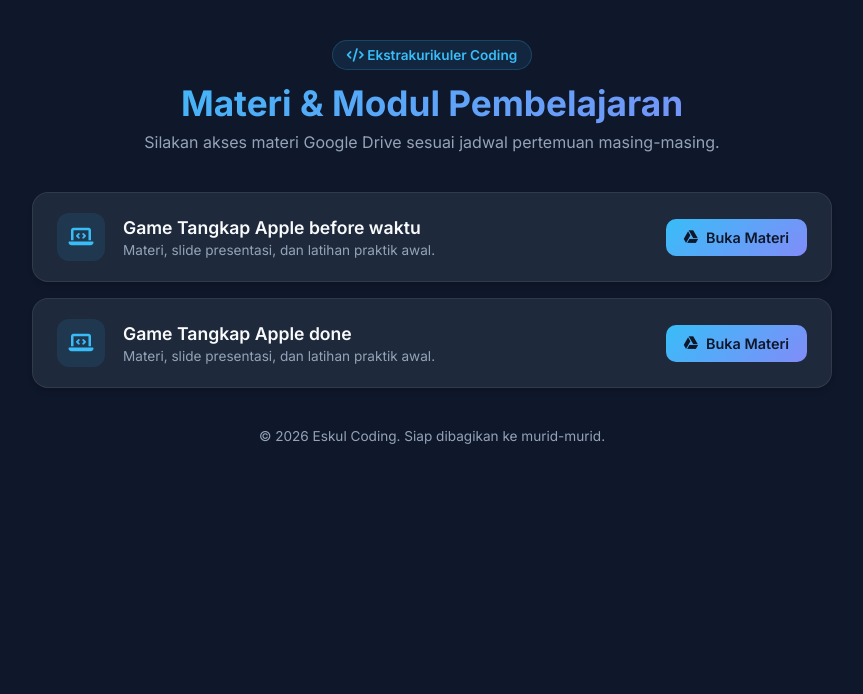
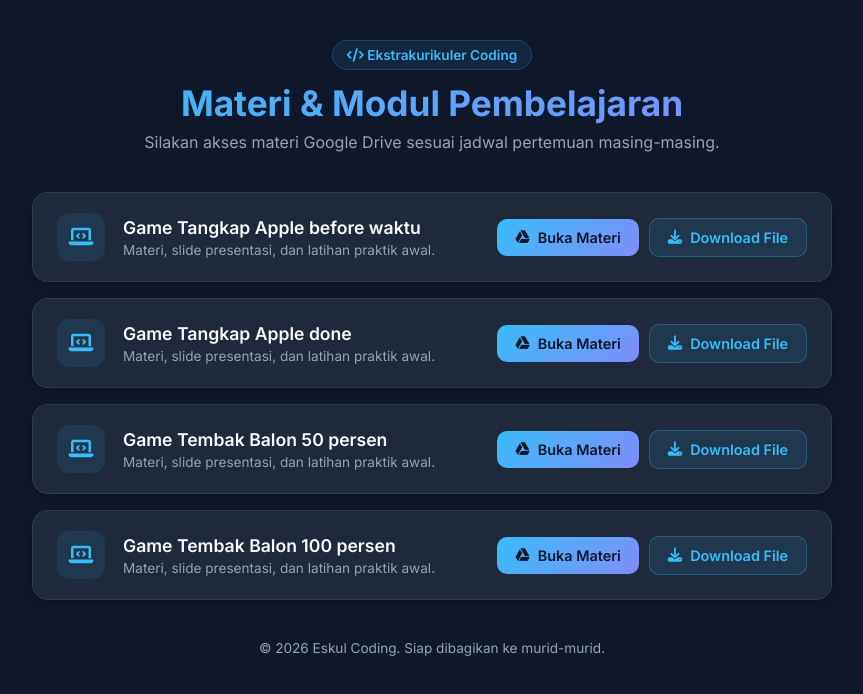
Before and after one commit to yzdfrmnsh4/eskul-coding, a plain HTML site: page index.html in a window 1280 px wide. Shown: the whole page, without its empty margins (208-1071 px from the left). Drawn offline with Linux system fonts and the light colour scheme.

Commit message:
tambah fitur download

```diff
--- a/index.html
+++ b/index.html
@@ -155,6 +155,50 @@
             transform: scale(1.02);
         }
 
+
+        /* Download Button */
+        .card-actions {
+            display: flex;
+            align-items: center;
+            gap: 10px;
+            flex-shrink: 0;
+        }
+
+        .btn-download {
+            display: inline-flex;
+            align-items: center;
+            justify-content: center;
+            gap: 8px;
+            background: rgba(56, 189, 248, 0.10);
+            color: var(--accent-primary);
+            border: 1px solid rgba(56, 189, 248, 0.28);
+            padding: 10px 18px;
+            font-size: 0.9rem;
+            font-weight: 600;
+            border-radius: 10px;
+            text-decoration: none;
+            transition: background 0.2s ease, transform 0.2s ease;
+            white-space: nowrap;
+        }
+
+        .btn-download:hover {
+            background: rgba(56, 189, 248, 0.18);
+            transform: scale(1.02);
+        }
+
+        @media (max-width: 640px) {
+            .card-actions {
+                width: 100%;
+                flex-direction: column;
+            }
+
+            .card-actions .btn-drive,
+            .card-actions .btn-download {
+                width: 100%;
+                justify-content: center;
+            }
+        }
+
         /* Footer Notes */
         footer {
             text-align: center;
@@ -202,9 +246,15 @@
                     </div>
                 </div>
                 <!-- Ubah atribut href="#" dengan link Google Drive kamu -->
-                <a href="https://drive.google.com/file/d/1MT6oEMTynzraNSlE9Ta4hygCDZhHlKaD/view?usp=sharing" target="_blank" class="btn-drive">
-                    <i class="fa-brands fa-google-drive"></i> Buka Materi
-                </a>
+                <div class="card-actions">
+                    <a href="https://drive.google.com/file/d/1MT6oEMTynzraNSlE9Ta4hygCDZhHlKaD/view?usp=sharing" target="_blank" rel="noopener noreferrer" class="btn-drive">
+                        <i class="fa-brands fa-google-drive"></i> Buka Materi
+                    </a>
+                    <!-- Letakkan file materi pertama di folder files/ dengan nama game-tangkap-apple.pdf -->
+                    <a href="files/game-tangkap-apple.pdf" download class="btn-download">
+                        <i class="fa-solid fa-download"></i> Download File
+                    </a>
+                </div>
             </div>
 
             <div class="meeting-card">
@@ -218,11 +268,66 @@
                     </div>
                 </div>
                 <!-- Ubah atribut href="#" dengan link Google Drive kamu -->
-                <a href="https://drive.google.com/file/d/1w4pSWINYMHDZ0lPNUT3jn81UqsAq30xU/view?usp=drive_link" target="_blank" class="btn-drive">
-                    <i class="fa-brands fa-google-drive"></i> Buka Materi
-                </a>
+                <div class="card-actions">
+                    <a href="https://drive.google.com/file/d/1w4pSWINYMHDZ0lPNUT3jn81UqsAq30xU/view?usp=drive_link" target="_blank" rel="noopener noreferrer" class="btn-drive">
+                        <i class="fa-brands fa-google-drive"></i> Buka Materi
+                    </a>
+                    <!-- Letakkan file materi kedua di folder files/ dengan nama game-tangkap-apple-lanjutan.pdf -->
+                    <a href="files/game-tangkap-apple-lanjutan.pdf" download class="btn-download">
+                        <i class="fa-solid fa-download"></i> Download File
+                    </a>
+                </div>
+
+
             </div>
 
+                        <div class="meeting-card">
+                <div class="meeting-info">
+                    <div class="meeting-icon">
+                        <i class="fa-solid fa-laptop-code"></i>
+                    </div>
+                    <div class="meeting-details">
+                        <h3>Game Tembak Balon 50 persen</h3>
+                        <p>Materi, slide presentasi, dan latihan praktik awal.</p>
+                    </div>
+                </div>
+                <!-- Ubah atribut href="#" dengan link Google Drive kamu -->
+                <div class="card-actions">
+                    <a href="https://drive.google.com/file/d/1vhXRtUHL9uQ2QwOGCpzvijeqgrrc5hSY/view?usp=drive_link" target="_blank" rel="noopener noreferrer" class="btn-drive">
+                        <i class="fa-brands fa-google-drive"></i> Buka Materi
+                    </a>
+                    <!-- Letakkan file materi kedua di folder files/ dengan nama game-tangkap-apple-lanjutan.pdf -->
+                    <a href="files/tembakbalon60.sb3" download class="btn-download">
+                        <i class="fa-solid fa-download"></i> Download File
+                    </a>
+                </div>
+
+
+            </div>
+
+                                    <div class="meeting-card">
+                <div class="meeting-info">
+                    <div class="meeting-icon">
+                        <i class="fa-solid fa-laptop-code"></i>
+                    </div>
+                    <div class="meeting-details">
+                        <h3>Game Tembak Balon 100 persen</h3>
+                        <p>Materi, slide presentasi, dan latihan praktik awal.</p>
+                    </div>
+                </div>
+                <!-- Ubah atribut href="#" dengan link Google Drive kamu -->
+                <div class="card-actions">
+                    <a href="https://drive.google.com/file/d/1wnvf1xT3yy3fCt7zpJ90aWi7euhhZ_lx/view?usp=drive_link" target="_blank" rel="noopener noreferrer" class="btn-drive">
+                        <i class="fa-brands fa-google-drive"></i> Buka Materi
+                    </a>
+                    <!-- Letakkan file materi kedua di folder files/ dengan nama game-tangkap-apple-lanjutan.pdf -->
+                    <a href="files/shootingball.sb3" download class="btn-download">
+                        <i class="fa-solid fa-download"></i> Download File
+                    </a>
+                </div>
+
+
+            </div>
 
         </div>
 
```
Also changed, not shown: files/PETUNJUK.txt (added), 2 other files.
